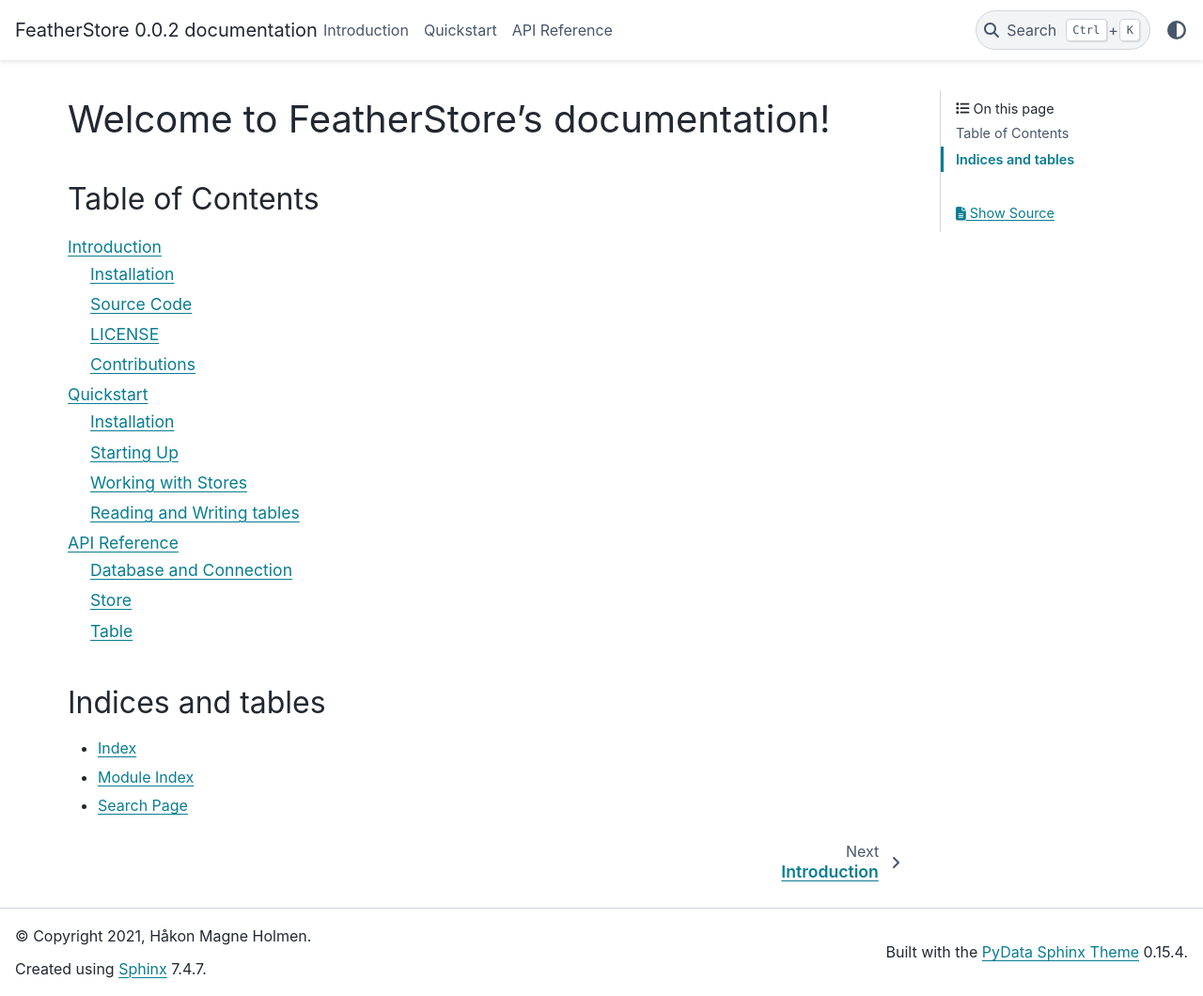
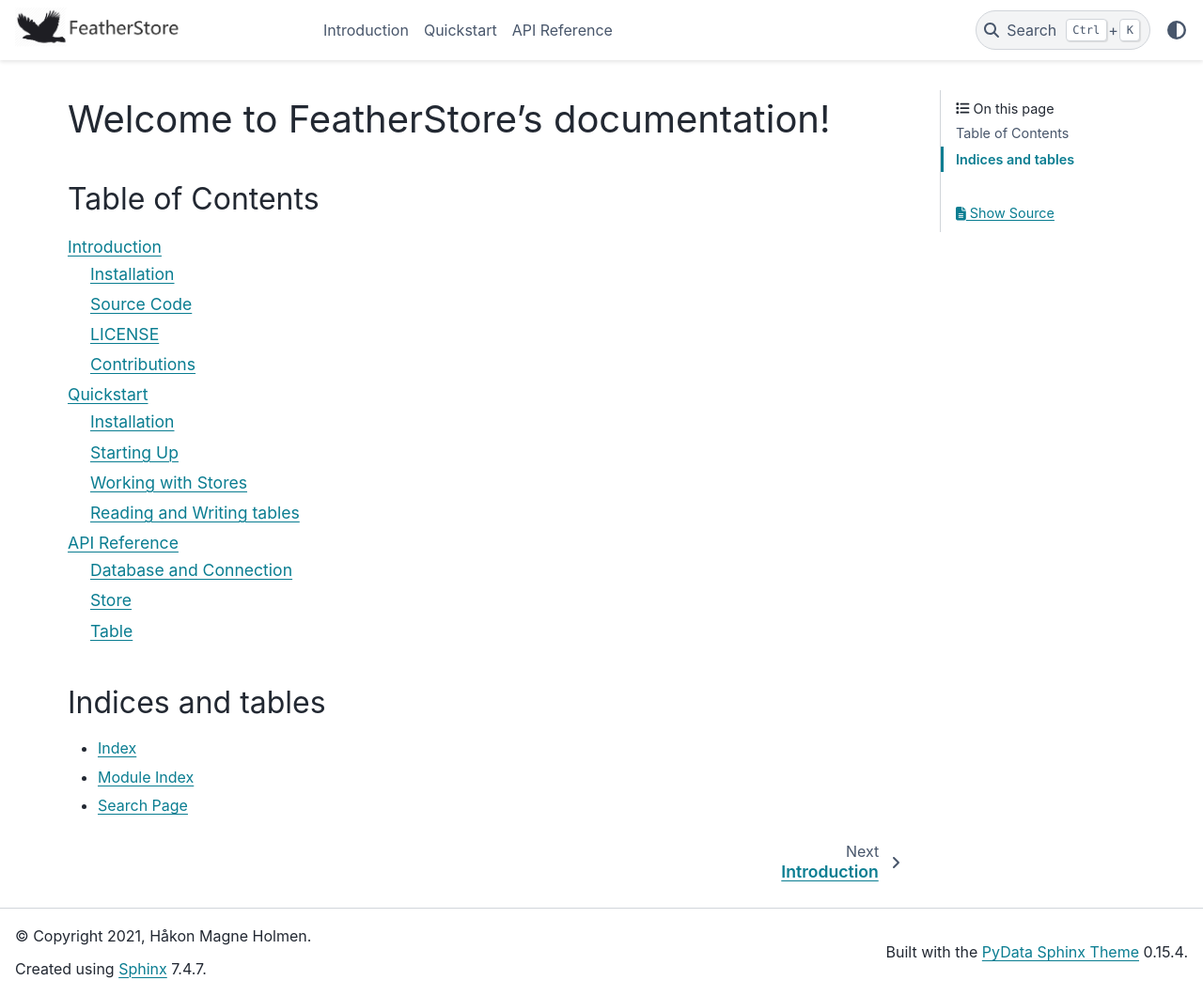
Before and after one commit to hakonmh/featherstore, a Sphinx documentation site: the page built from docs/index.rst, in a window 1280 px wide and 1060 px high. Shown: the whole window at 94% size. Built offline with Sphinx 7.4.7 and the PyData theme 0.15.4, drawn with Linux system fonts in a browser that asks for light colours.

Commit message:
Added logo to docs

```diff
--- a/docs/conf.py
+++ b/docs/conf.py
@@ -14,7 +14,6 @@
 import sys
 sys.path.insert(0, os.path.abspath('..'))
 
-
 # -- Project information -----------------------------------------------------
 
 project = 'FeatherStore'
@@ -23,7 +22,6 @@
 
 # The full version, including alpha/beta/rc tags
 release = '0.0.2'
-
 
 # -- General configuration ---------------------------------------------------
 
@@ -56,7 +54,6 @@
 
 # The theme to use for HTML and HTML Help pages.  See the documentation for
 # a list of builtin themes.
-#
 html_theme = 'pydata_sphinx_theme'
 # html_theme_path = ["/home/hakonmh/.local/lib/python3.9/site-packages/"]
 
@@ -64,3 +61,5 @@
 # relative to this directory. They are copied after the builtin static files,
 # so a file named "default.css" will overwrite the builtin "default.css".
 html_static_path = ['_static']
+html_logo = "_static/logo.png"
+html_favicon = '_static/favicon.ico'
```
Also changed, not shown: docs/_static/favicon.ico (added), docs/_static/logo.png (added), 14 other files.
